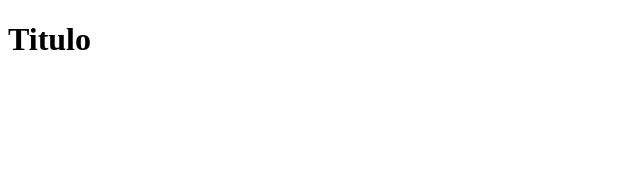
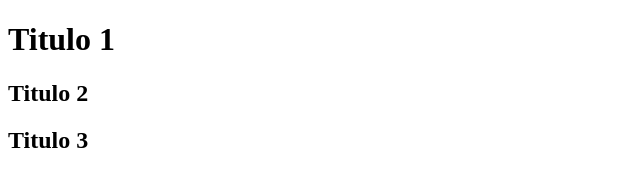
Before and after one commit to Ismaelogg/hello-world-git, a plain HTML site: page index.html in a window 1280 px wide. Shown: the whole page, without its empty margins (0-640 px from the left). Drawn offline with Linux system fonts and the light colour scheme.

Commit message:
Se actualizó el título nuevo

```diff
--- a/index.html
+++ b/index.html
@@ -6,7 +6,8 @@
     <title>Demo Git</title>
 </head>
 <body>
-    <h1>Titulo</h1>
-
+    <h1>Titulo 1</h1>
+    <h2>Titulo 2</h2>
+    <h2>Titulo 3</h2>
 </body>
 </html>
```
